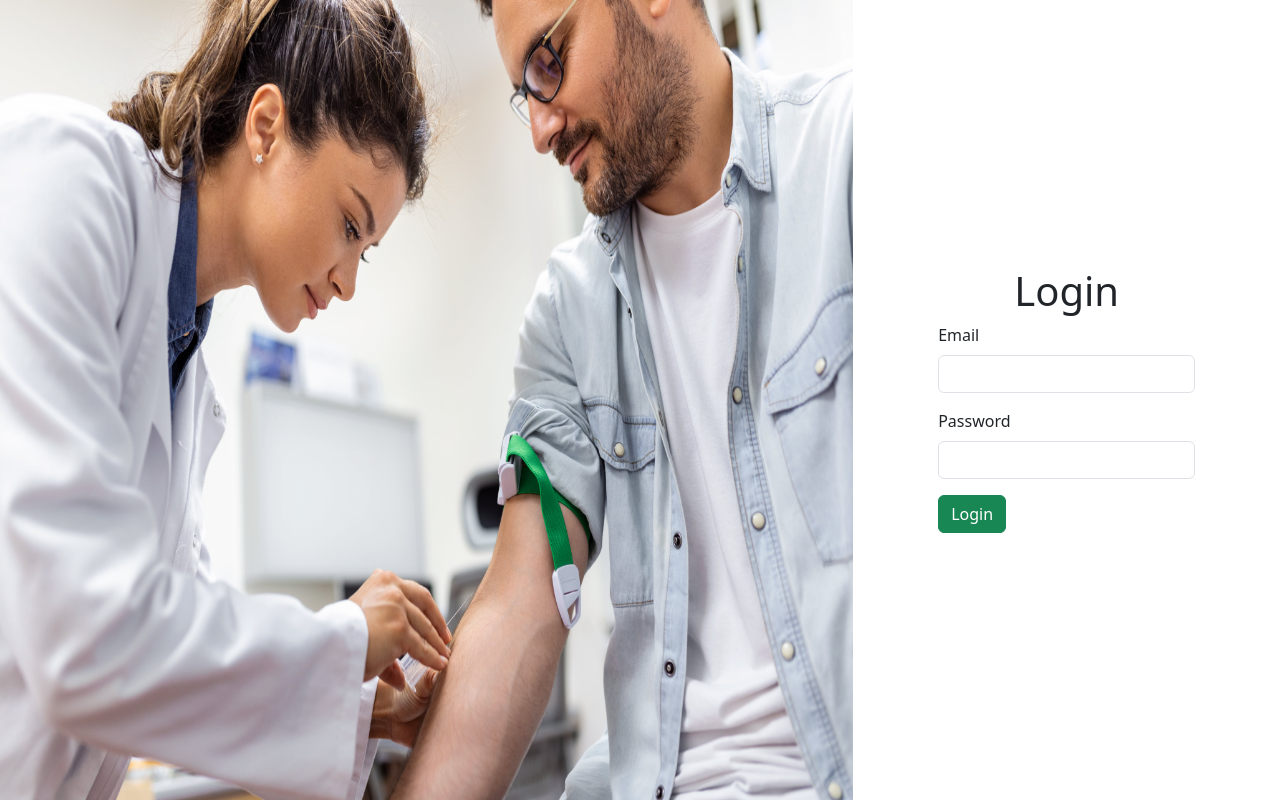
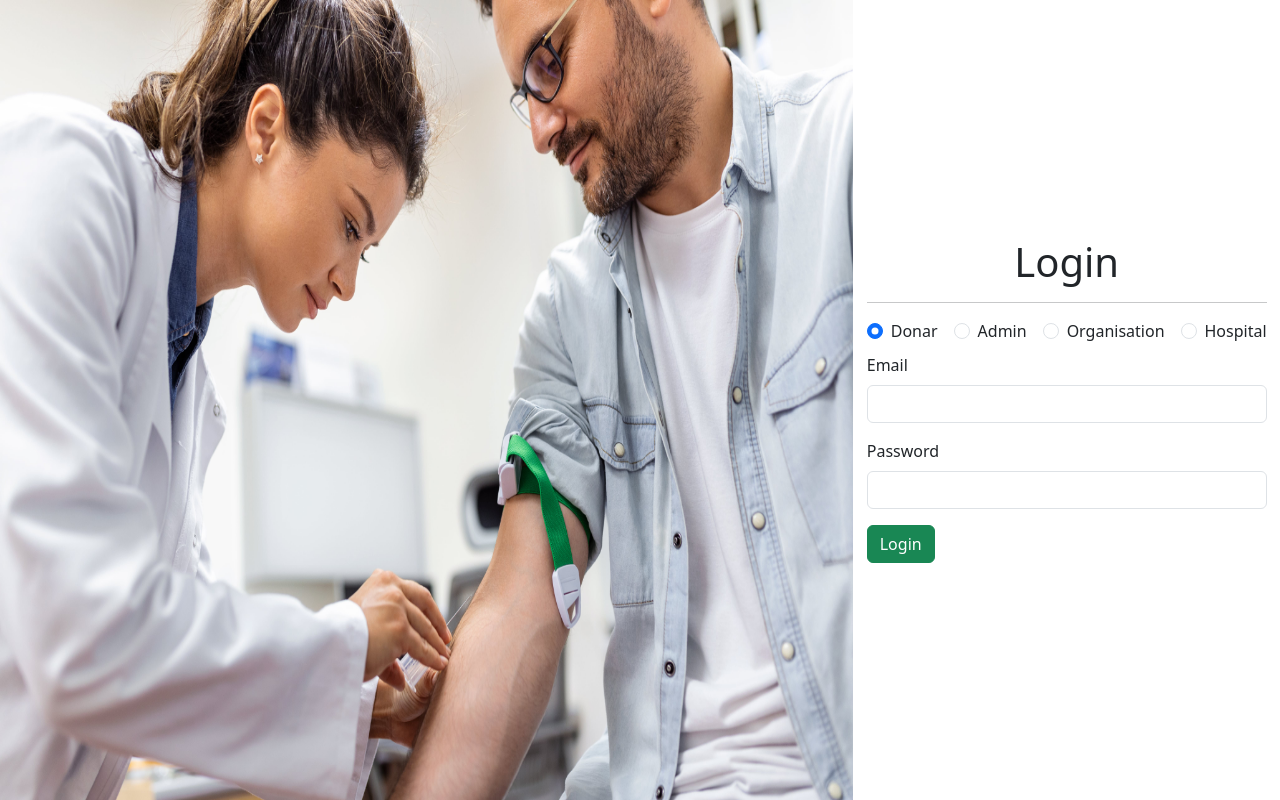
Before and after one commit to Webdevaman23/Bloodbank, a React (Create React App) app in the folder client/: page /Login in a window 1280 px wide. Built offline with nearby package versions, Linux system fonts and the light colour scheme.

Commit message:
Made a formType prop for login and register , update in form

```diff
--- a/client/src/components/shared/Form.js
+++ b/client/src/components/shared/Form.js
@@ -1,14 +1,90 @@
 import React, { useState } from 'react';
 import InputType from "./InputType";
 
-function Form({formTitle , submitBtn}) {
+function Form({ formType , formTitle , submitBtn}) {
     const [email , setEmail] = useState("")
     const [password , setPassword] = useState("")
+    const [name , setName] = useState("")
+    const [role , setRole] = useState("donar")
+    const [organisationName , setOrganisationName] = useState("")
+    const [hospitalName , setHospitalName] = useState("")
+    const [website , setWebsite] = useState("")
+    const [address , setAddress] = useState("")
+    const [phone , setPhone] = useState("")
 
     return (
         <div>
             <form>
                 <h1 className='text-center'>{formTitle}</h1>
+                <hr />
+            {/* Role radio  */}
+            <div className='d-flex mb-2'>
+                {/* donar  */}
+                <div className="form-check ">
+                    <input className="form-check-input"
+                        type="radio"
+                        name="role"
+                        id="donarRadio"
+                        value={"donar"}
+                        onChange={(e)=>{setRole(e.target.value)}}
+                        defaultChecked
+                        />
+                    <label className="form-check-label" htmlFor="donarRadio">
+                    Donar
+                    </label>
+                </div>
+
+                {/* admin  */}
+                <div className="form-check ms-3">
+                    <input className="form-check-input"
+                        type="radio"
+                        name="role"
+                        id="adminRadio"
+                        value={"admin"}
+                        onChange={(e)=>{setRole(e.target.value)}}
+                        />
+                    <label className="form-check-label" htmlFor="adminRadio">
+                    Admin
+                    </label>
+                </div>
+
+                {/* organisation  */}
+                <div className="form-check ms-3">
+                    <input className="form-check-input"
+                        type="radio"
+                        name="role"
+                        id="organisationRadio"
+                        value={"organisation"}
+                        onChange={(e)=>{setRole(e.target.value)}}
+                        />
+                    <label className="form-check-label" htmlFor="organisationRadio">
+                    Organisation
+                    </label>
+                </div>
+
+                {/* hospital  */}
+                <div className="form-check ms-3">
+                    <input className="form-check-input"
+                        type="radio"
+                        name="role"
+                        id="hospitalRadio"
+                        value={"hospital"}
+                        onChange={(e)=>{setRole(e.target.value)}}
+                        />
+                    <label className="form-check-label" htmlFor="hospitalRadio">
+                    Hospital
+                    </label>
+                </div>
+            </div>
+
+            {/* switch case  */}
+            {(()=>{
+                //eslint-disable-next-line
+                switch(true){
+                  case formType === 'Login' : {
+                    return (
+                        <>
+                            {/* email  */}
                                 <InputType
                                 labelText={'Email'}
                                 labelFor={"ForEmail"}
@@ -18,6 +94,7 @@ function Form({formTitle , submitBtn}) {
                                 onChange={(e) => setEmail(e.target.value)}
                                 />
 
+                            {/* password  */}
                                 <InputType
                                 labelText={'Password'}
                                 labelFor={"ForPassword"}
@@ -26,6 +103,114 @@ function Form({formTitle , submitBtn}) {
                                 value={password}
                                 onChange={(e) => setPassword(e.target.value)}
                                 />
+                        </>
+                    )
+                  }
+
+                case formType === 'Register' : {
+                    return (
+                        <>
+                        {/* name  */}
+                        {
+                            (role === "donar" || role === "admin") && (
+                            <InputType
+                                labelText={'Name'}
+                                labelFor={"ForName"}
+                                inputType={'text'}
+                                name={'name'}
+                                value={name}
+                                onChange={(e) => setName(e.target.value)}
+                            />
+                            )
+                        }
+
+                        {/* email  */}
+                            <InputType
+                            labelText={'Email'}
+                            labelFor={"ForEmail"}
+                            inputType={'email'}
+                            name={'email'}
+                            value={email}
+                            onChange={(e) => setEmail(e.target.value)}
+                            />
+
+                        {/* password  */}
+                            <InputType
+                            labelText={'Password'}
+                            labelFor={"ForPassword"}
+                            inputType={'password'}
+                            name={'password'}
+                            value={password}
+                            onChange={(e) => setPassword(e.target.value)}
+                            />
+
+                        {/* organisationName */}
+                        {
+                            role === 'organisation' && (
+                            <InputType
+                                labelText={'Organisation Name'}
+                                labelFor={"ForOrganisationName"}
+                                inputType={'text'}
+                                name={'organisationName'}
+                                value={organisationName}
+                                onChange={(e) => setOrganisationName(e.target.value)}
+                            />
+                            )
+                        }
+
+
+                        {/* hospitalName */}
+                        {
+                            role === "hospital" && (
+                            <InputType
+                                labelText={'Hospital Name'}
+                                labelFor={"ForHospitalName"}
+                                inputType={'text'}
+                                name={'hospitalName'}
+                                value={hospitalName}
+                                onChange={(e) => setHospitalName(e.target.value)}
+                            />
+                            )
+                        }
+
+
+                        {/* website */}
+                            <InputType
+                            labelText={'Website'}
+                            labelFor={"ForWebsite"}
+                            inputType={'text'}
+                            name={'website'}
+                            value={website}
+                            onChange={(e) => setWebsite(e.target.value)}
+                            />
+
+                        {/* address */}
+                            <InputType
+                            labelText={'Address'}
+                            labelFor={"ForAddress"}
+                            inputType={'text'}
+                            name={'address'}
+                            value={address}
+                            onChange={(e) => setAddress(e.target.value)}
+                            />
+
+                        {/* phone */}
+                            <InputType
+                            labelText={'Phone'}
+                            labelFor={"ForPhone"}
+                            inputType={'text'}
+                            name={'phone'}
+                            value={phone}
+                            onChange={(e) => setPhone(e.target.value)}
+                            />
+                        </>
+                    )
+                }
+                }
+            })()}
+
+
+
 
                 <div className='d-flex'>
                     <button className='btn btn-success' type='submit'>
--- a/client/src/pages/auth/Login.js
+++ b/client/src/pages/auth/Login.js
@@ -12,6 +12,7 @@ function Login() {
                 <Form
                     formTitle={"Login"}
                     submitBtn={"Login"}
+                    formType={"Login"}
                 />
             </div>
         </div>
--- a/client/src/pages/auth/Register.js
+++ b/client/src/pages/auth/Register.js
@@ -11,7 +11,8 @@ function Register() {
             <div className="col-md-4 form-container">
                 <Form
                     formTitle={"Register Here!"}
-                    submitBtn={"Register here"}
+                    submitBtn={"Register"}
+                    formType={"Register"}
                 />
             </div>
         </div>
```
Lines whose indentation alone changed are shown as unchanged.
